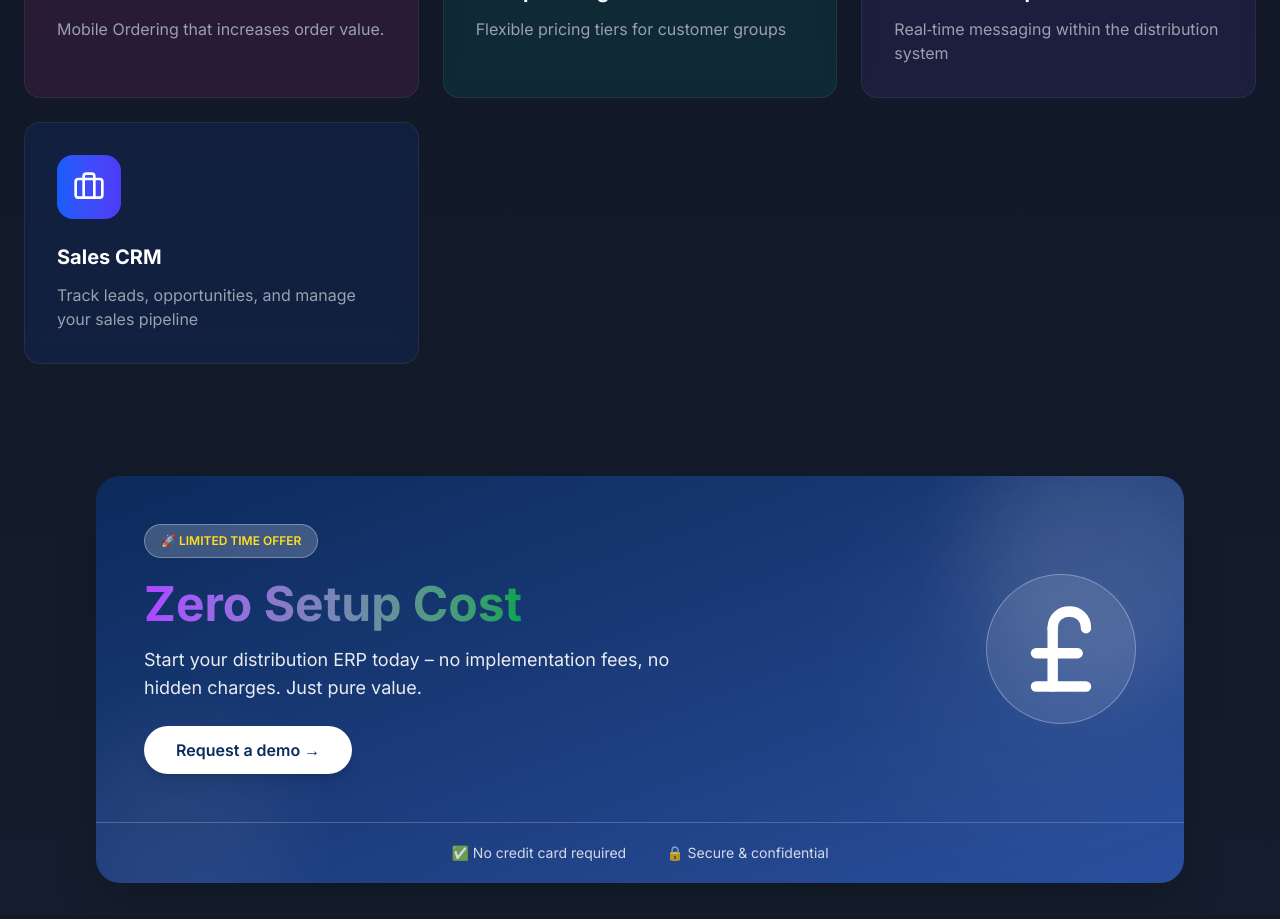
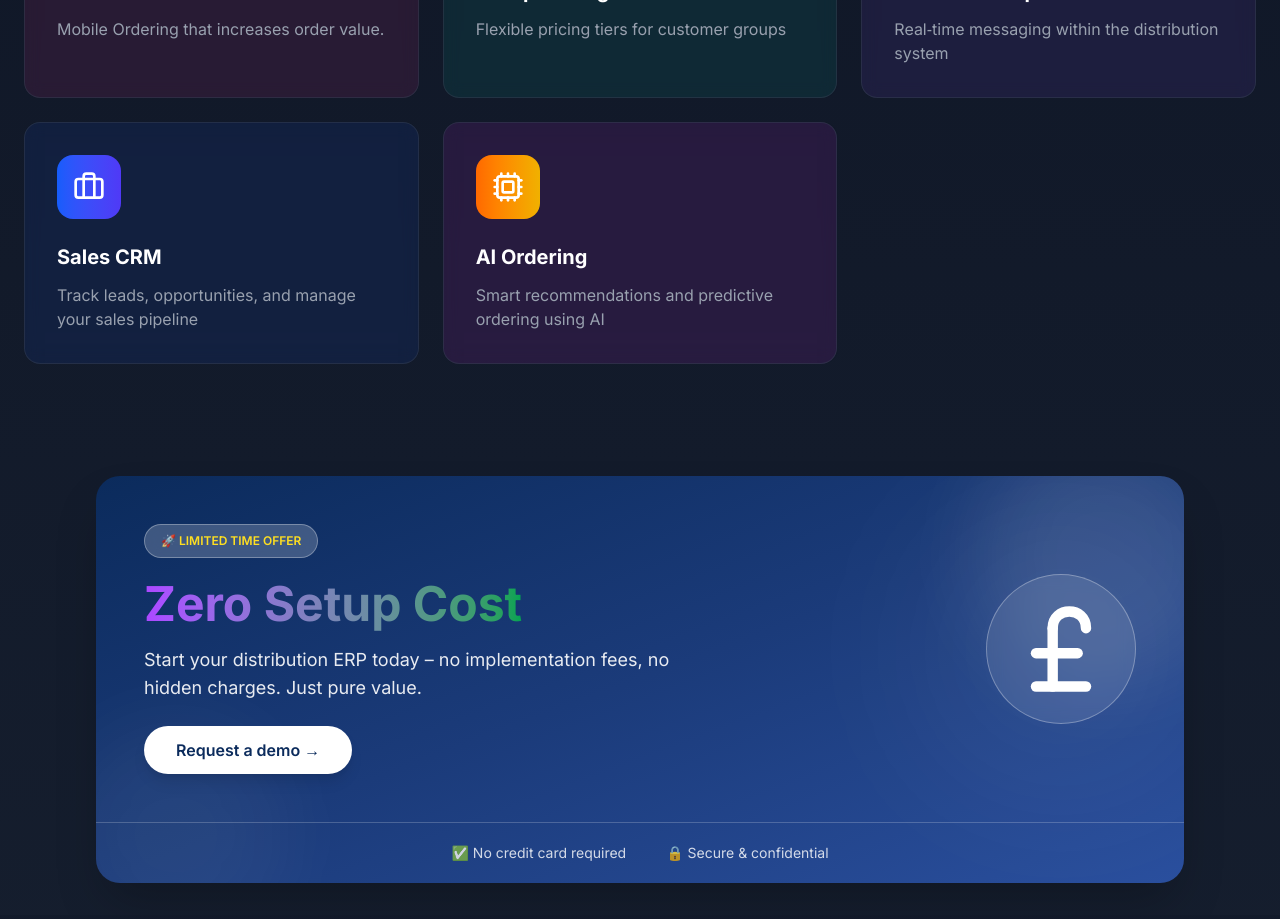
Before and after one commit to khurram354/sdw-software-system, a Next.js app: page / in a window 1280 px wide. Shown: the part 3260-4179 px from the top of the page. Built offline with nearby package versions, Linux system fonts and the light colour scheme.

Commit message:
adding-ai-option-feature

```diff
--- a/src/components/frontend/features/DistributionFeature.jsx
+++ b/src/components/frontend/features/DistributionFeature.jsx
@@ -1,7 +1,7 @@
 'use client'
 import React, { useState } from 'react';
 import MotionWrapper from '../wrapper/MotionWrapper';
-import { Package, Truck, Users, BarChart3, Smartphone, ShieldCheck, CheckCircle, ArrowRight, Briefcase } from 'lucide-react';
+import { Package, Truck, Users, BarChart3, Smartphone, ShieldCheck, CheckCircle, ArrowRight, Briefcase, Cpu } from 'lucide-react';
 
 const DistributionFeature = ({ containerVariants, itemVariants }) => {
     const [activeTab, setActiveTab] = useState("inventory");
@@ -105,6 +105,20 @@ const DistributionFeature = ({ containerVariants, itemVariants }) => {
                 "Activity logging and follow-ups"
             ],
             stats: { accuracy: "95%", reduction: "30%", efficiency: "55%" }
+        },
+        {
+            id: "ai",
+            title: "AI Ordering",
+            description: "Smart AI recommendations and predictive ordering to boost sales.",
+            icon: Cpu,
+            gradient: "from-fuchsia-500 to-pink-500",
+            color: "fuchsia",
+            details: [
+                "Predictive item suggestions",
+                "Personalized customer recommendations",
+                "Optimized reorder suggestions"
+            ],
+            stats: { accuracy: "97%", reduction: "25%", efficiency: "60%" }
         },
     ];
     const currentFeature = features.find(f => f.id === activeTab) || features[0];
--- a/src/components/frontend/home/PowerfullFeature.jsx
+++ b/src/components/frontend/home/PowerfullFeature.jsx
@@ -1,6 +1,6 @@
 import React from 'react';
 import MotionWrapper from '../wrapper/MotionWrapper';
-import { Truck, Package, BarChart3, Users, Shield, PoundSterling, Smartphone, Percent, MessageCircle, Briefcase } from 'lucide-react';
+import { Truck, Package, BarChart3, Users, Shield, PoundSterling, Smartphone, Percent, MessageCircle, Briefcase, Cpu } from 'lucide-react';
 
 const PowerfullFeature = ({ fadeInUp }) => {
     const features = [
@@ -74,6 +74,13 @@ const PowerfullFeature = ({ fadeInUp }) => {
             color: "from-blue-600 to-indigo-600",
             bgColor: "bg-blue-600/10"
         },
+        {
+            icon: Cpu,
+            title: "AI Ordering",
+            description: "Smart recommendations and predictive ordering using AI",
+            color: "from-orange-500 to-yellow-500",
+            bgColor: "bg-fuchsia-500/10"
+        },
     ];
     return (
         <section className="py-20 relative">
```
